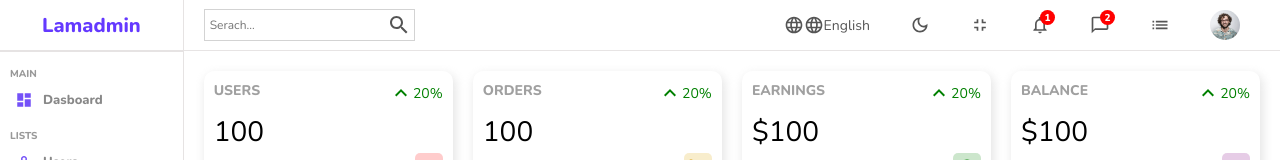
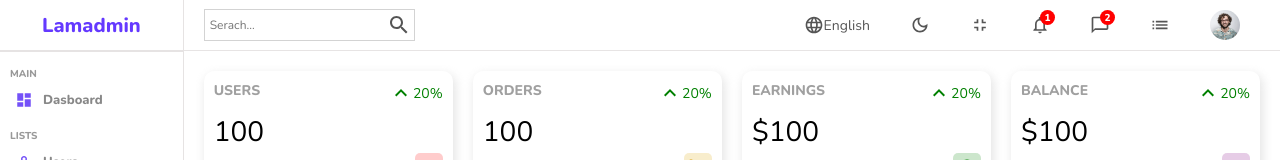
Before and after one commit to akshai-7/React_admin_page, a React (Create React App) app: page / in a window 1280 px wide. Shown: the top 160 px of the page. Built offline with nearby package versions, Linux system fonts and the light colour scheme.

Commit message:
first commit

```diff
--- a/src/components/navbar/Navbar.jsx
+++ b/src/components/navbar/Navbar.jsx
@@ -20,7 +20,6 @@ const Navbar = () => {
         </div>
         <div className="items">
           <div className="item">
-            <LanguageOutlinedIcon  className="icon" />
             <LanguageOutlinedIcon  className="icon" />
             English
           </div>
```
